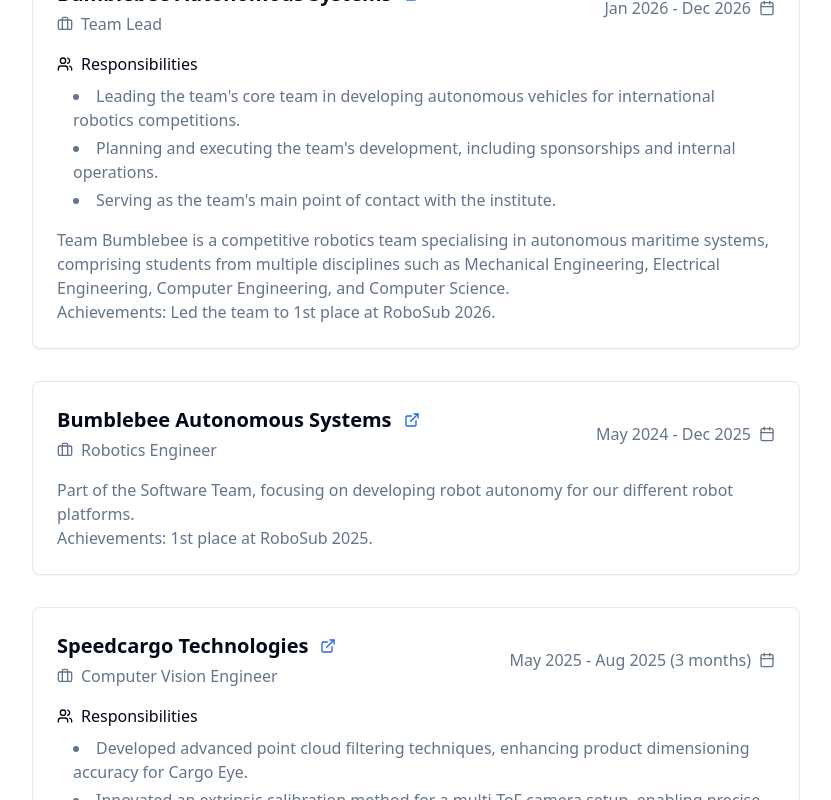
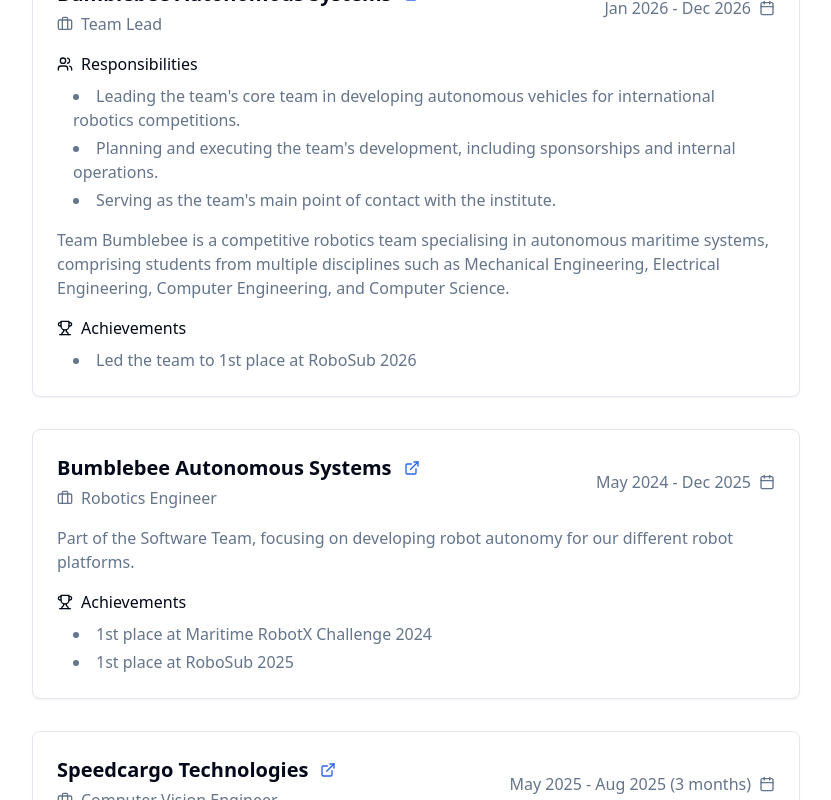
Before and after one commit to ShengBin-101/portfolio, a Next.js app: page / in a window 1280 px wide. Shown: the part 1879-2679 px from the top of the page, without its empty margins (224-1055 px from the left). Built offline with nearby package versions, Linux system fonts and the light colour scheme.

Commit message:
Add Bumblebee achievements section with RobotX 2024 and RoboSub wins

```diff
--- a/components/experience.tsx
+++ b/components/experience.tsx
@@ -1,4 +1,4 @@
-import { Calendar, Briefcase, Users, Tag, ExternalLink } from "lucide-react"
+import { Calendar, Briefcase, Users, Tag, ExternalLink, Trophy } from "lucide-react"
 
 export default function WorkExperience() {
   const workExperience = [
@@ -10,8 +10,8 @@
       website: "https://bumblebee.sg",
       additionalInfo: [
         "Team Bumblebee is a competitive robotics team specialising in autonomous maritime systems, comprising students from multiple disciplines such as Mechanical Engineering, Electrical Engineering, Computer Engineering, and Computer Science.",
-        "Achievements: Led the team to 1st place at RoboSub 2026.",
       ],
+      achievements: ["Led the team to 1st place at RoboSub 2026"],
       responsibilities: [
         "Leading the team's core team in developing autonomous vehicles for international robotics competitions.",
         "Planning and executing the team's development, including sponsorships and internal operations.",
@@ -26,8 +26,8 @@
       website: "https://bumblebee.sg",
       additionalInfo: [
         "Part of the Software Team, focusing on developing robot autonomy for our different robot platforms.",
-        "Achievements: 1st place at RoboSub 2025.",
       ],
+      achievements: ["1st place at Maritime RobotX Challenge 2024", "1st place at RoboSub 2025"],
       responsibilities: [],
     },
     {
@@ -144,6 +144,20 @@
               </div>
             )}
 
+            {item.achievements && item.achievements.length > 0 && (
+              <div className="mt-4">
+                <h4 className="font-medium flex items-center mb-2">
+                  <Trophy className="h-4 w-4 mr-2" />
+                  Achievements
+                </h4>
+                <ul className="list-disc list-inside text-muted-foreground ml-4 space-y-1">
+                  {item.achievements.map((achievement, i) => (
+                    <li key={i}>{achievement}</li>
+                  ))}
+                </ul>
+              </div>
+            )}
+
             {item.tags && item.tags.length > 0 && (
               <div className="mt-4">
                 <h4 className="font-medium flex items-center mb-2">
```
